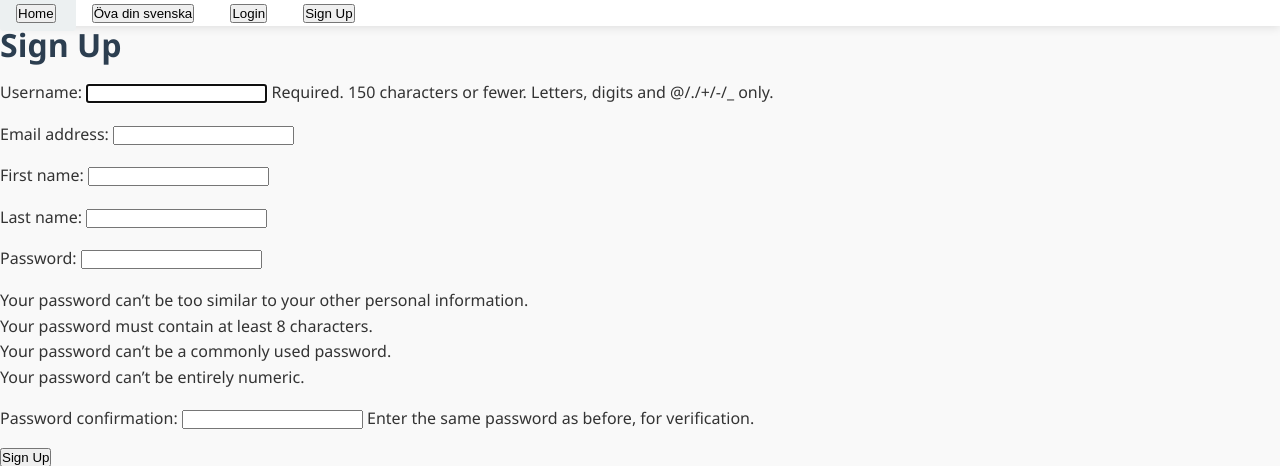
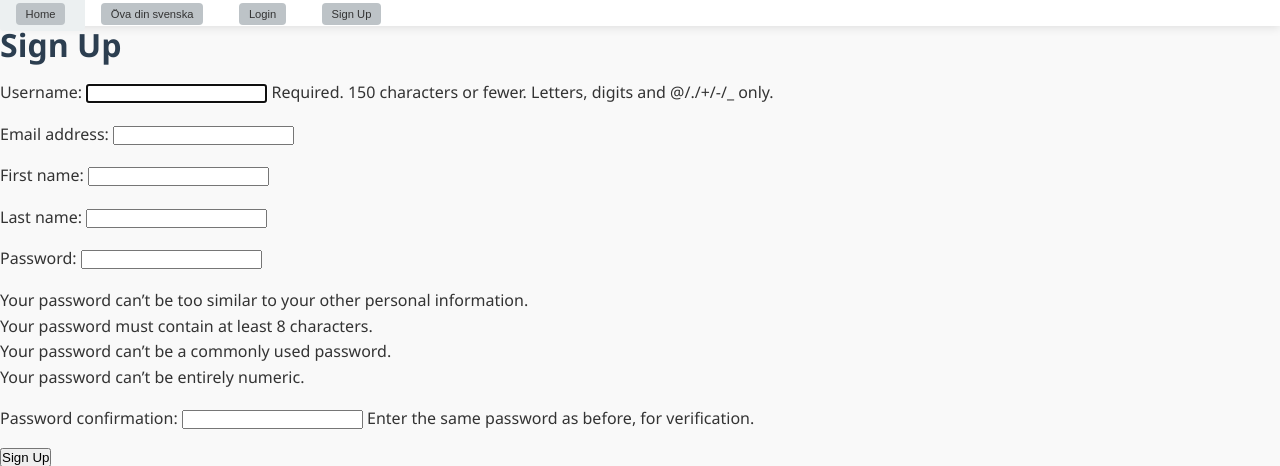
Before and after one commit to suitst/website, a Django app: page /accounts/signup/ in a window 1280 px wide. Shown: the top 466 px of the page. Run offline with Django 5.2, Linux system fonts and the light colour scheme.

Commit message:
updated css styles of some urls

```diff
--- a/timpage/timpage/static/base.css
+++ b/timpage/timpage/static/base.css
@@ -173,6 +173,18 @@ nav a:hover {
   background-color: var(--light-color);
 }
 
+.nav-btn {
+    display: inline-block;
+    padding: 0.3rem 0.6rem;
+    border: none;
+    border-radius: var(--border-radius);
+    color: var(--text-color);
+    font-size: 0.7rem;
+    background-color: var(--medium-color);
+    cursor: pointer;
+    transition: var(--transition);
+}
+
 /* Forms */
 .form-group {
   margin-bottom: 1.5rem;
--- a/timpage/timpage/templates/base.html
+++ b/timpage/timpage/templates/base.html
@@ -4,7 +4,7 @@
 
 <html lang="en-US">
     <head>
-        <meta charset="UTF-8" name="viewport", content="width=device-width, initial-scale=1.0">
+        <meta charset="UTF-8">
         <link rel="stylesheet" href="{% static 'base.css' %}">
         <title>Timpage</title>
     </head>
@@ -12,22 +12,20 @@
         <header>
                 <nav>
                     <a href="/">
-                        <button>Home</button>
+                        <button class=nav-btn>Home</button>
                     </a>
                     <a href="{% url 'game_start' %}">
-                        <button>Öva din svenska</button>
+                        <button class=nav-btn>Öva din svenska</button>
                     </a>
                     {% if user.is_authenticated %}
-                        <a href="{% url 'profile' %}"><button>Profile</button></a>
+                        <a href="{% url 'profile' %}"><button class=nav-btn>Profile</button></a>
                     {% endif %}
                     {% if user.is_authenticated %}
-                        <form method="post" action="{% url 'logout' %}">
-                            {% csrf_token %}
-                            <button type="submit" class="logout-button">Logout</button>
-                        </form>
+                        <a href="{% url 'logout' %}"><button type="submit" class=nav-btn>Logout</button></a>
+
                     {% else %}
-                        <a href="{% url 'login' %}"><button>Login</button></a>
-                        <a href="{% url 'signup' %}"><button>Sign Up</button></a>
+                        <a href="{% url 'login' %}"><button class=nav-btn>Login</button></a>
+                        <a href="{% url 'signup' %}"><button class=nav-btn>Sign Up</button></a>
                     {% endif %}
                 </nav>
         </header>
```
Also changed, not shown: timpage/db.sqlite3.
